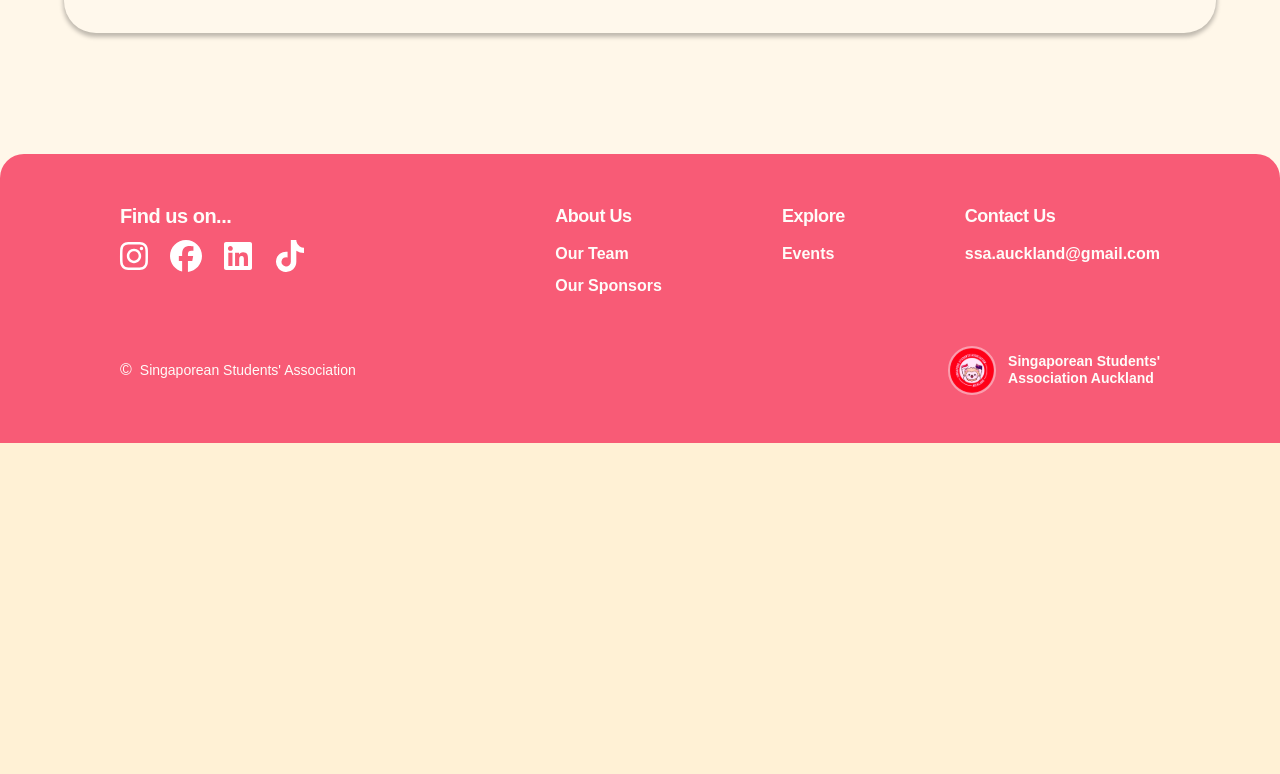
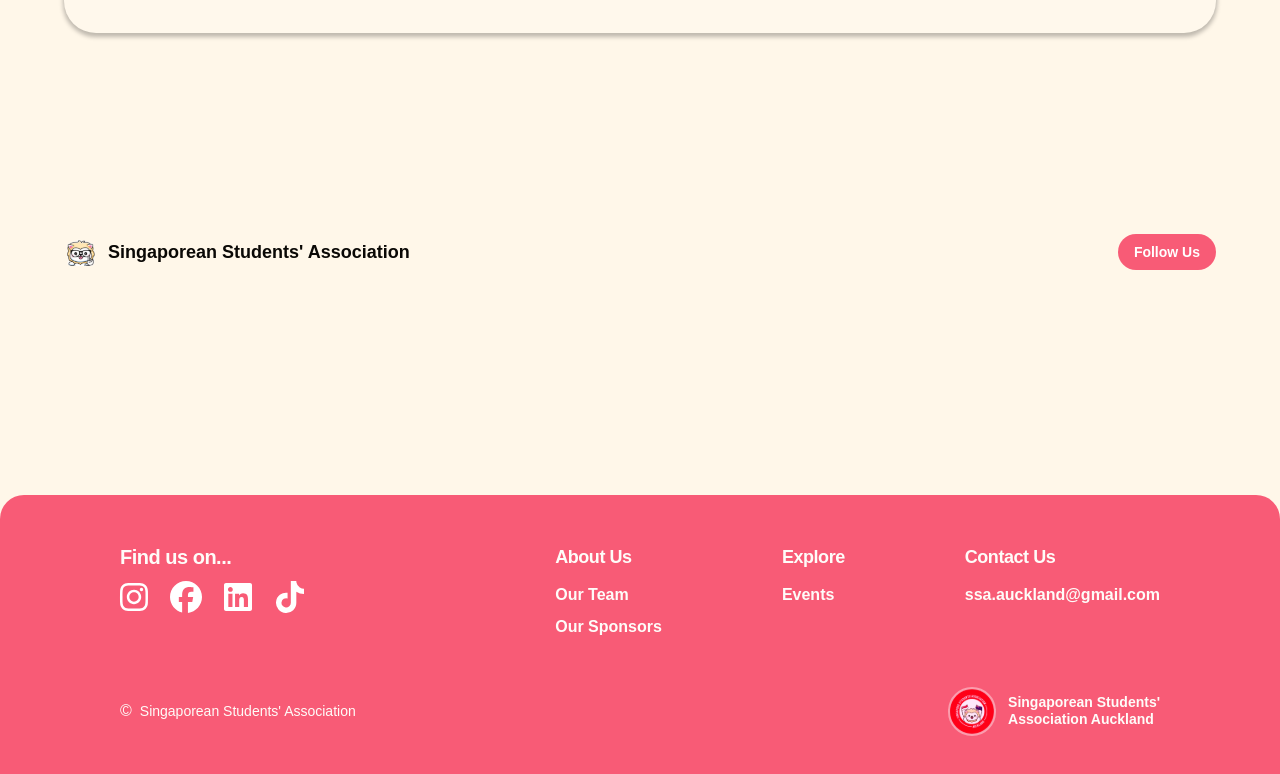
Before and after one commit to UoaWDCC/ssa, a Next.js app in the folder web/: page / in a window 1280 px wide. Shown: the part 1578-2352 px from the top of the page. Before the commit the page ends 2021 px from the top, so only its background shows below. Built offline with nearby package versions, Linux system fonts and the light colour scheme; a web font is replaced by a local one.

Commit message:
Feature/Instagram-widget (#67)
* feat(Instagram-widget): implemented Instagram widget using elfsight

* chore: pass CI checks

* chore: pass CI checks

```diff
--- a/web/src/app/page.tsx
+++ b/web/src/app/page.tsx
@@ -1,8 +1,8 @@
 import { FaClock, FaLocationDot } from 'react-icons/fa6'
-
 import Footer from '@/components/Footer'
 import Hero from '@/components/Hero'
 import { HighlightCard } from '@/components/HighlightCard'
+import InstagramFeed from '@/components/InstagramFeed'
 
 export default function Home() {
   return (
@@ -14,7 +14,6 @@ export default function Home() {
         mascotImage="/ssa_merlion_full_body.svg"
         mascotAlt="SSA Merlion mascot"
       />
-
       <section className="px-6 md:px-10 lg:px-16">
         <HighlightCard
           eyebrow="Upcoming Event"
@@ -43,7 +42,7 @@ export default function Home() {
           imageAlt="Ice Kachang event artwork"
         />
       </section>
-
+      <InstagramFeed />
       <Footer />
     </main>
   )
--- /dev/null
+++ b/web/src/components/InstagramFeed.tsx
@@ -0,0 +1,42 @@
+'use client'
+import Image from 'next/image'
+import Script from 'next/script'
+
+export default function InstagramFeed() {
+  return (
+    <section className="px-4 sm:px-6 md:px-10 lg:px-16 py-12 md:py-20">
+      {/* Header */}
+      <div className="flex items-center justify-between mb-6 gap-3">
+        <div className="flex items-center gap-3 min-w-0">
+          <Image
+            src="/ssa_nerd_merlion.svg"
+            alt="SSA logo"
+            width={32}
+            height={32}
+            className="shrink-0"
+          />
+          <span className="font-averia font-bold text-ssa-black text-lg truncate">
+            Singaporean Students&apos; Association
+          </span>
+        </div>
+        <a
+          href="https://www.instagram.com/ssa.auckland"
+          target="_blank"
+          rel="noopener noreferrer"
+          className="font-averia font-bold text-sm bg-ssa-red text-white px-4 py-2 rounded-full hover:opacity-90 transition-opacity shrink-0 whitespace-nowrap"
+        >
+          Follow Us
+        </a>
+      </div>
+      {/* Elfsight Instagram Feed widget */}
+      <div
+        className="elfsight-app-7b244e26-a35a-49f2-8720-d876ece2cf15"
+        data-elfsight-app-lazy
+      ></div>
+      <Script
+        src="https://static.elfsight.com/platform/platform.js"
+        strategy="lazyOnload"
+      />
+    </section>
+  )
+}
```
Also changed, not shown: 1 other file (tests, documents, lock files or other folders).
